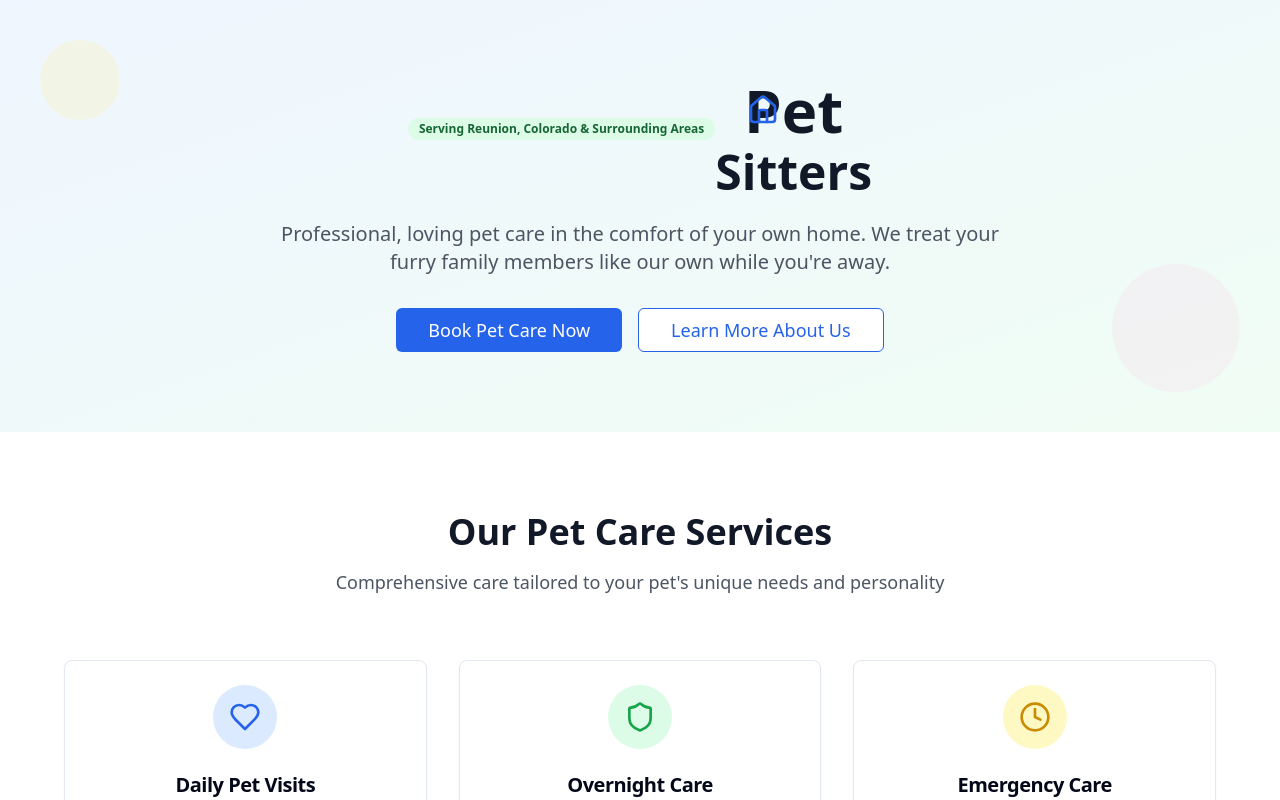
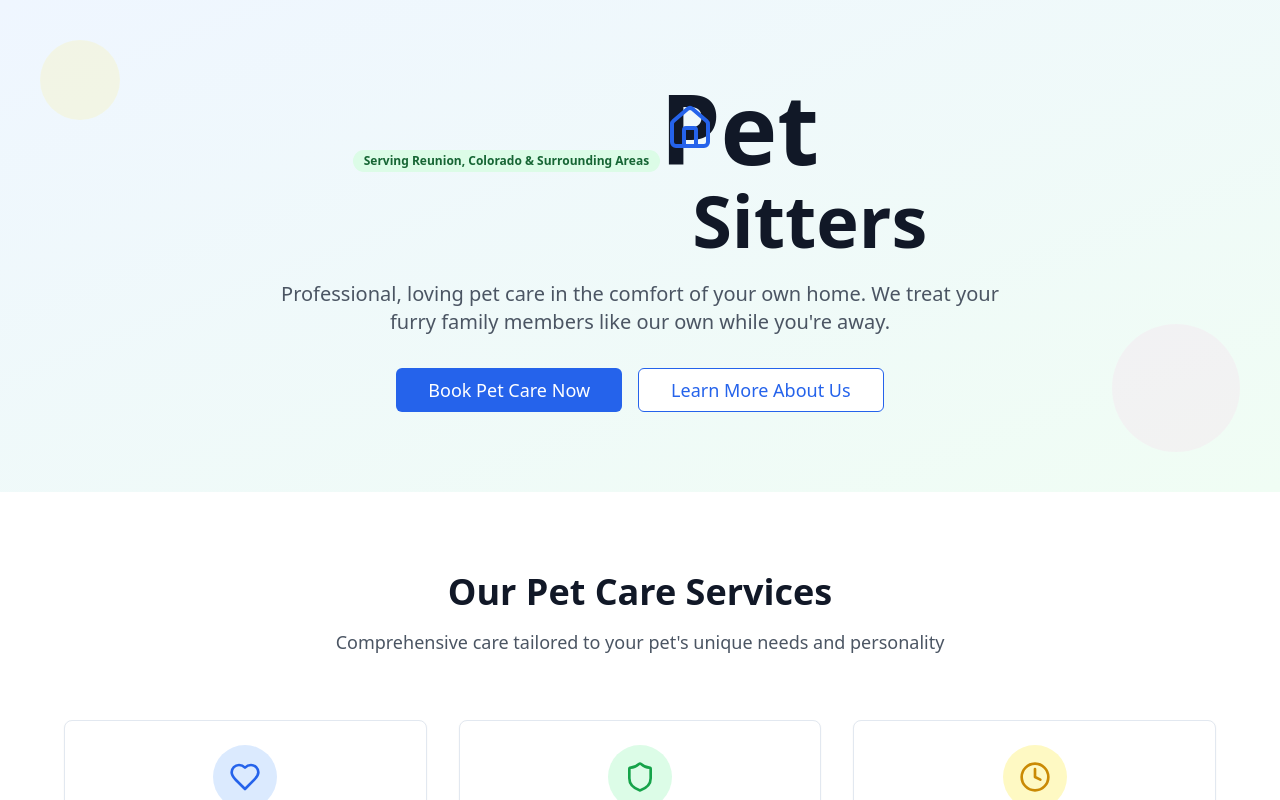
Before and after one commit to GrassFishStream/reunion-pet-pals-home, a React (Vite) app: page / in a window 1280 px wide. Shown: the top 800 px of the page. Built offline with nearby package versions, Linux system fonts and the light colour scheme.

Commit message:
Refactor: Adjust title layout and size
Adjusted the title layout to have "Sitters" start below the "T" and increased the title size in `src/pages/Index.tsx`.

```diff
--- a/src/pages/Index.tsx
+++ b/src/pages/Index.tsx
@@ -38,16 +38,16 @@ const Index = () => {
             Serving Reunion, Colorado & Surrounding Areas
           </Badge>
           <div className="relative inline-block mb-6 animate-fade-in">
-            <h1 className="text-5xl md:text-6xl font-bold text-gray-900 leading-tight">
-              <div className="flex flex-col items-center">
+            <h1 className="text-6xl md:text-8xl font-bold text-gray-900 leading-tight">
+              <div className="flex flex-col items-start">
                 <div className="relative inline-block">
                   <span className="relative">
                     <span className="relative z-10">P</span>
-                    <House className="absolute top-1/2 left-1/2 transform -translate-x-1/2 -translate-y-1/2 w-6 h-6 md:w-8 md:h-8 text-blue-600 z-20" />
+                    <House className="absolute top-1/2 left-1/2 transform -translate-x-1/2 -translate-y-1/2 w-8 h-8 md:w-12 md:h-12 text-blue-600 z-20" />
                   </span>
                   et
                 </div>
-                <div className="text-4xl md:text-5xl mt-2">
+                <div className="text-5xl md:text-7xl mt-2 ml-8">
                   Sitters
                 </div>
               </div>
```
